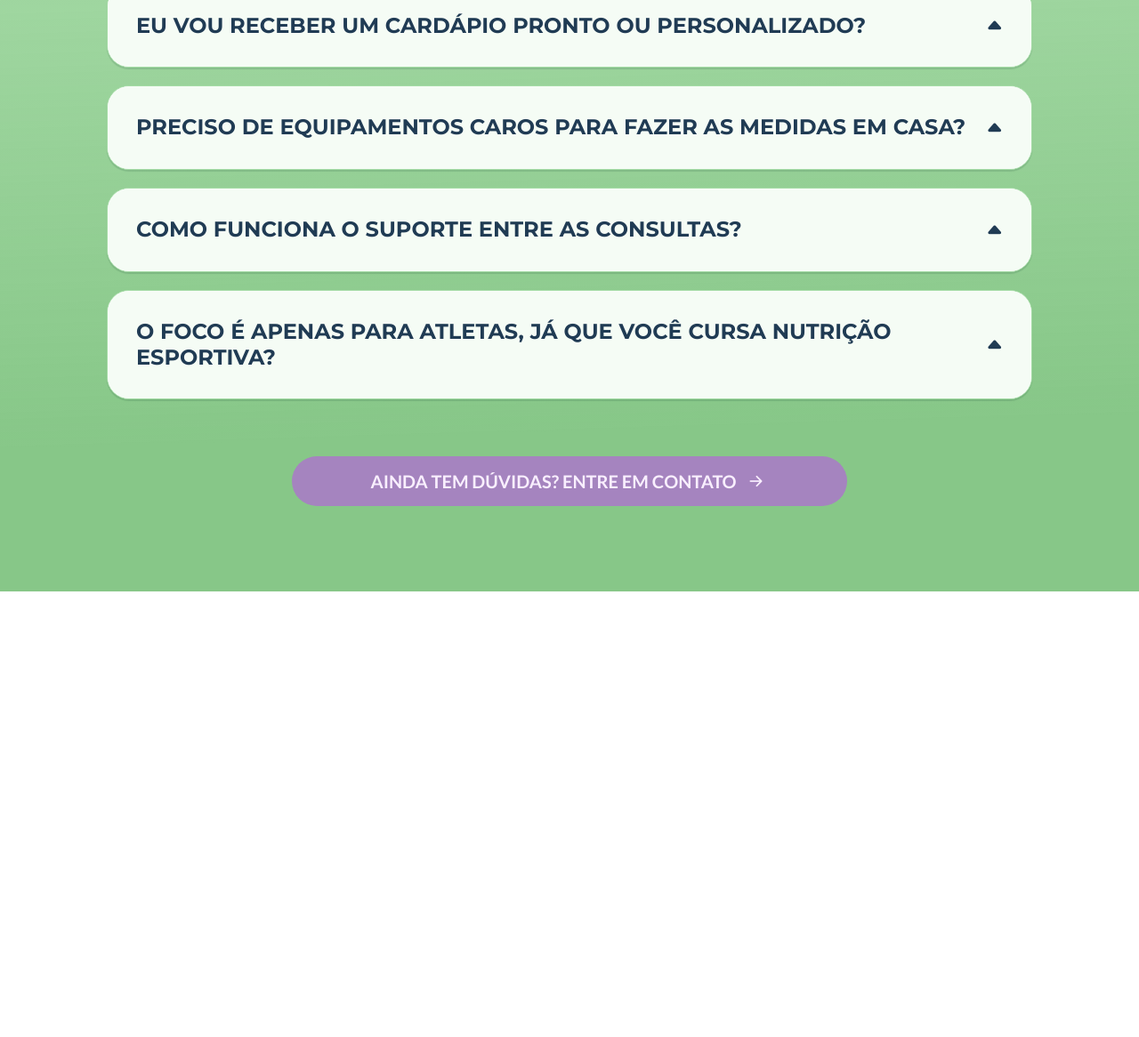
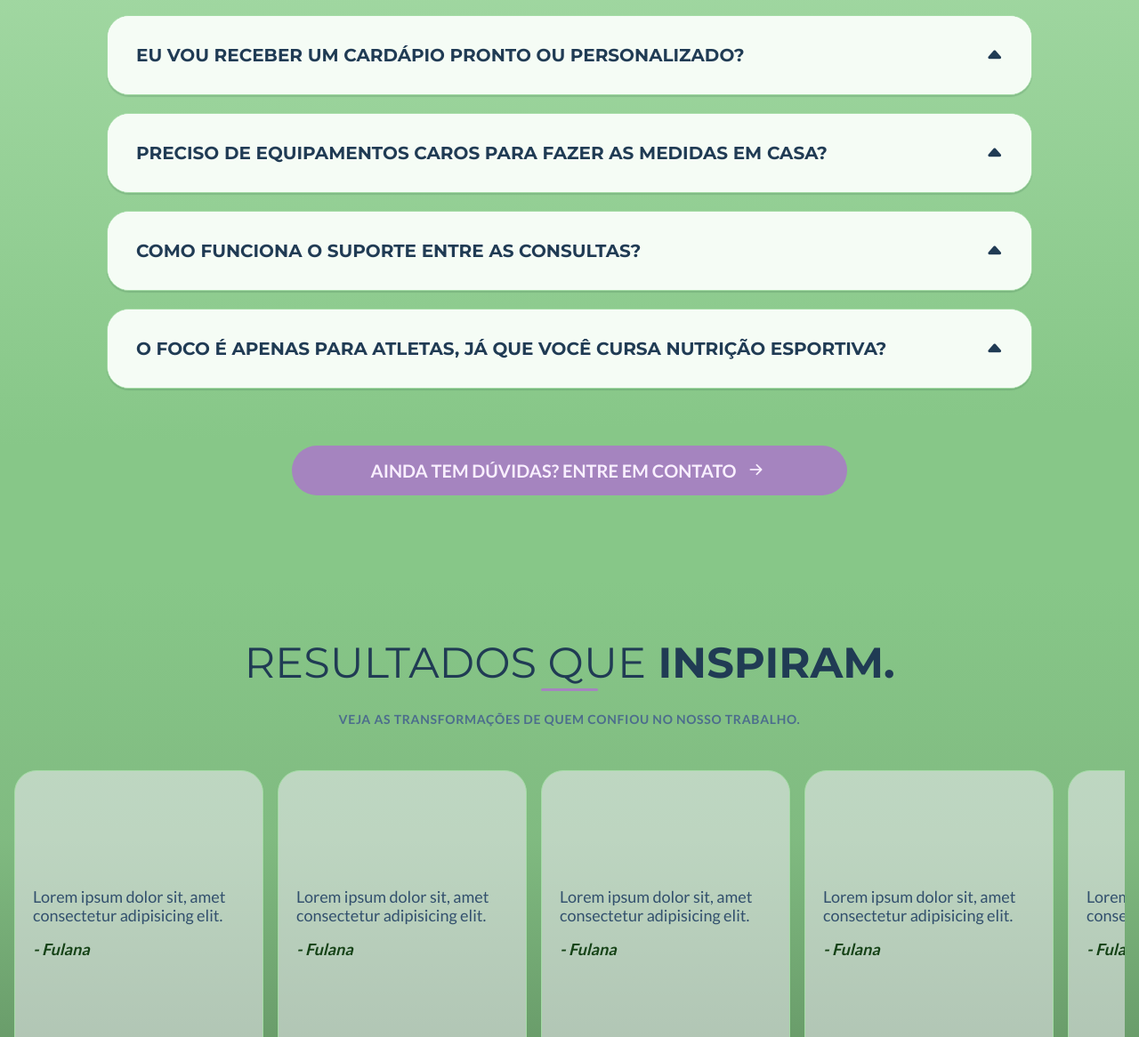
Before and after one commit to Apfeitoza/nutri-landing-page, a website: page index.html in a window 1280 px wide. Shown: the part 4964-6130 px from the top of the page at 89% size. Before the commit the page ends 5629 px from the top, so only its background shows below. Drawn offline with nearby package versions, Linux system fonts and the light colour scheme.

Commit message:
feat: implementa carrossel de depoimentos com Swiper e estilização de paginação personalizada

```diff
--- a/index.html
+++ b/index.html
@@ -279,9 +279,9 @@
           <div class="planos__card col-lg-4 d-flex order-lg-1">
             <div class=" planos__card-wrapper  w-100">
               <h3 class="planos__card-title text-center">Consulta Individual</h3>
-              <p class="planos__card-preco text-center mb-4">R$ <span class="plano-preco" data-price-pix="190,50">210</span></p>
+              <p class="planos__card-preco text-center mb-5">R$ <span class="plano-preco" data-price-pix="190,50">210</span></p>
               <ul class="planos__card-content list-unstyled d-flex flex-column">
-                <li class="planos__card-item">
+                <li class="planos__card-item mt-3">
                   <i class="bi bi-arrow-right-circle"></i>
                   <p class="mb-3">Consulta online com duração média de 60-70 minutos;</p>
                 </li>
@@ -306,12 +306,12 @@
               <span class="planos__card-etiqueta small">MELHOR ESCOLHA!</span>
 
               <h3 class="planos__card-title text-center">Plano Trimestral</h3>
-              <div class="planos__preco-wrapper d-flex gap-2 mb-4 align-items-center justify-content-center">
+              <div class="planos__preco-wrapper d-flex gap-2 mb-5 align-items-center justify-content-center">
                 <p class="planos__card-preco text-center mb-0">R$ <span class="plano-preco" data-price-pix="527,25">555</span></p>
                 <span class="plano-parc planos__card-parc">3x de <br> R$ 185</span>
               </div>
               <ul class="planos__card-content list-unstyled d-flex flex-column">
-                <li class="planos__card-item">
+                <li class="planos__card-item mt-3">
                   <i class="bi bi-arrow-right-circle"></i>
                   <p class="mb-3">3 consultas online (1 por mês);</p>
                 </li>
@@ -338,13 +338,13 @@
             <div class=" planos__card-wrapper  w-100">
 
               <h3 class="planos__card-title text-center">Plano Semestral</h3>
-              <div class="planos__preco-wrapper d-flex gap-2 mb-4 align-items-center justify-content-center">
+              <div class="planos__preco-wrapper d-flex gap-2 mb-5 align-items-center justify-content-center">
                 <p class="planos__card-preco text-center mb-0">R$ <span class="plano-preco" data-price-pix="997,50">1050</span></p>
                 <span class="plano-parc planos__card-parc">6x de<br> R$ 175</span>
               </div>
 
               <ul class="planos__card-content list-unstyled d-flex flex-column">
-                <li class="planos__card-item">
+                <li class="planos__card-item mt-3">
                   <i class="bi bi-arrow-right-circle"></i>
                   <p class="mb-3">6 consultas online (1 por mês);</p>
                 </li>
@@ -464,6 +464,71 @@
         <a href="https://wa.me/5567998654662" class="btn btn-primary d-flex align-items-center justify-content-center gap-2 w-100">Ainda tem dúvidas? Entre em contato<i class="bi bi-arrow-right-short"></i> </a>
       </div>
     </section>
+
+    <section id="_depoimentos" class="depoimentos overflow-hidden">
+      <div class="container-fluid p-0 ">
+        <div class="depoimentos__title-wrapper text-center mb-5">
+          <h2 class="depoimentos__title">
+            Resultados que<span> inspiram.</span>
+          </h2>
+          <p class="depoimentos__title-desc text-uppercase">Veja as transformações de quem confiou no nosso trabalho.</p>
+        </div>
+
+        <div class="swiper mySwiper mt-5">
+          <div class="swiper-wrapper mx-auto ">
+
+            <div class="swiper-slide depoimentos__card d-flex flex-column justify-content-center">
+              <div class="depoimento__card-content position-relative ">
+                <blockquote class="depoimentos__card-quote">
+                  <p>Lorem ipsum dolor sit, amet consectetur adipisicing elit.</p>
+                  <cite class="depoimentos__card-autor">- Fulana</cite>
+                </blockquote>
+              </div>
+            </div>
+
+            <div class="swiper-slide depoimentos__card d-flex flex-column justify-content-center">
+              <div class="depoimento__card-content position-relative">
+                <blockquote class="depoimentos__card-quote">
+                  <p>Lorem ipsum dolor sit, amet consectetur adipisicing elit.</p>
+                  <cite class="depoimentos__card-autor">- Fulana</cite>
+                </blockquote>
+              </div>
+            </div>
+
+            <div class="swiper-slide depoimentos__card d-flex flex-column justify-content-center">
+              <div class="depoimento__card-content position-relative ">
+                <blockquote class="depoimentos__card-quote">
+                  <p>Lorem ipsum dolor sit, amet consectetur adipisicing elit.</p>
+                  <cite class="depoimentos__card-autor">- Fulana</cite>
+                </blockquote>
+              </div>
+            </div>
+
+            <div class="swiper-slide depoimentos__card d-flex flex-column justify-content-center">
+              <div class="depoimentos__card-content position-relative ">
+                <blockquote class="depoimentos__card-quote">
+                  <p >Lorem ipsum dolor sit, amet consectetur adipisicing elit.</p>
+                  <cite class="depoimentos__card-autor">- Fulana</cite>
+                </blockquote>
+              </div>
+            </div>
+
+            <div class="swiper-slide depoimentos__card d-flex flex-column justify-content-center">
+              <div class="depoimento__card-content position-relative ">
+                <blockquote class="depoimentos__card-quote">
+                  <p>Lorem ipsum dolor sit, amet consectetur adipisicing elit.</p>
+                  <cite class="depoimentos__card-autor">- Fulana</cite>
+                </blockquote>
+              </div>
+            </div>
+
+          </div>
+
+          <div class="swiper-pagination swiper_depoimentos"></div>
+        </div>
+
+      </div>
+    </section>
   </main>
 
   <footer>
--- a/js/script.js
+++ b/js/script.js
@@ -28,6 +28,7 @@ document.addEventListener("DOMContentLoaded", () => {
   }
 });
 
+//Toggler pix
 const checkboxPix = document.getElementById("descontoPix");
 
 if (checkboxPix) {
@@ -46,3 +47,23 @@ if (checkboxPix) {
     });
   });
 }
+
+//Swiper depoimentos
+const swiper = new Swiper(".mySwiper", {
+  slidesPerView: "auto",
+  spaceBetween: 16,
+  centeredSlides: true,
+  loop: true,
+  grabCursor: true,
+
+  pagination: {
+    el: ".swiper_depoimentos",
+    clickable: true,
+  },
+
+  breakpoints: {
+    768: {
+      centeredSlides: false,
+    },
+  },
+});
--- a/scss/_depoimentos.scss
+++ b/scss/_depoimentos.scss
@@ -0,0 +1,65 @@
+.depoimentos {
+  @include padding-section;
+  @include device(m) {
+    padding-top: 64px;
+    padding-bottom: 64px;
+  }
+  background: #87c788
+    linear-gradient(
+      180deg,
+      rgba(135, 199, 136, 0.24) 0%,
+      rgba(118, 168, 118, 0.4) 41.6%,
+      rgba(76, 117, 77, 0.8) 100%
+    );
+
+  &__title {
+    @include title;
+    margin-bottom: 24px;
+    color: $s-color-7;
+    &::after {
+      @include detail($c-color-3);
+    }
+
+    &-desc {
+      @include title-desc;
+      margin-bottom: 48px;
+    }
+  }
+
+  &__card {
+    background-color: rgba($color: $c-color-0, $alpha: .5);
+    padding: 20px;
+    width: 280px;
+    height: 360px;
+    border-radius: 25px;
+    border: 1px solid $b-color-3;
+    @include box-shadow(1);
+
+    &-quote{
+      @include type-2(18);
+      color: $s-color-6;
+    }
+    &-autor{
+      font-weight: bold;
+      color: $b-color-7;
+    }
+  }
+
+  .swiper-pagination.swiper_depoimentos {
+    position: relative;
+    bottom: 0;
+    margin-top: 32px;
+
+    .swiper-pagination-bullet {
+      background-color: $c-color-5;
+      opacity: 0.4;
+      transition: all 0.3s ease;
+
+      &-active {
+        opacity: 1;
+        background-color: $c-color-2;
+        transform: scale(1.2);
+      }
+    }
+  }
+}
--- a/scss/_faq.scss
+++ b/scss/_faq.scss
@@ -37,7 +37,7 @@
     .accordion-button {
       @include type-1(18);
       @include device(l) {
-        @include type-1(24);
+        @include type-1(20);
       }
       font-weight: bold;
       color: $s-color-7;
--- a/scss/_hero.scss
+++ b/scss/_hero.scss
@@ -108,5 +108,5 @@
   --swiper-pagination-color: #{$b-color-2};
   --swiper-pagination-bullet-inactive-color: #{$b-color-1};
   --swiper-pagination-bullet-inactive-opacity: 0.5;
-  --swiper-pagination-bottom: 32px;
+  --swiper-pagination-bottom: 48px;
 }
--- a/scss/_navbar.scss
+++ b/scss/_navbar.scss
@@ -80,6 +80,11 @@
     border-radius: 10px;
     background: $c-color-3;
     border: none;
+    transition: all ease 0.3s;
+    &:focus {
+      @include box-shadow(1);
+      transform: scale(1.05);
+    }
   }
   &__button-icon {
     color: $c-color-0;
--- a/scss/_planos.scss
+++ b/scss/_planos.scss
@@ -98,6 +98,12 @@
   line-height: 0px;
 }
 
+.form-check-input{
+  &:focus{
+    box-shadow: none;
+  }
+}
+
 .hot-item {
   display: inline-block;
   background-color: #5bff4c;
```
Also changed, not shown: css/style.css. Lines whose indentation alone changed are shown as unchanged.
